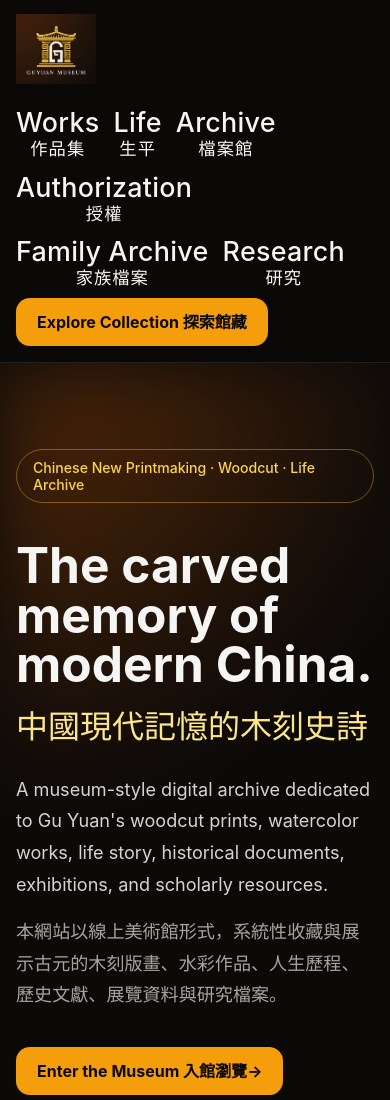
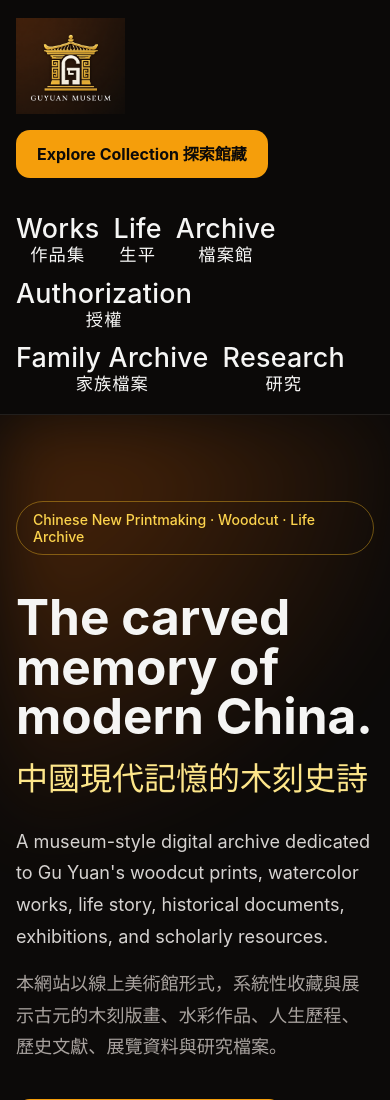
Before and after one commit to Guyuanmuseum/guyuanmuseum, a plain HTML site: page index.html in a window 390 px wide. Shown: the top 1100 px of the page. Drawn offline with Linux system fonts and the light colour scheme.

Commit message:
Add files via upload
Update the website header layout.

1. Make the Guyuan Museum logo larger so it visually matches the enlarged navigation menu.
   - Desktop logo height: 110–120px
   - Mobile logo height: 70–80px
   - Use object-fit: contain
   - Do not crop, stretch, recolor, or alter the logo image

2. Move the “Explore Collection 探索館藏” button down under the logo on the left side.
   - The button should sit below the logo, not on the far right of the header.
   - Align it neatly with the logo area.
   - Keep the gold button style.

3. Keep the main navigation centered/right:
   - Works 作品集
   - Life 生平
   - Archive 檔案館
   - Authorization 授權
   - Family Archive 家族檔案
   - Research 研究

4. Do not change the page content, artwork gallery, colors, or typography.

5. Keep the header elegant, balanced, and museum-like.

```diff
--- a/index.html
+++ b/index.html
@@ -14,10 +14,12 @@
   <body>
     <header class="site-header">
       <div class="header-inner">
-        <div class="header-topline">
+        <div class="header-left">
           <a class="brand" href="#top" aria-label="Gu Yuan Online Museum home">
             <img src="logo-transparent.png" alt="Guyuan Museum Logo" class="logo">
           </a>
+          <a class="button button-primary header-button" href="#works">Explore Collection 探索館藏</a>
+        </div>
         <nav class="main-nav" aria-label="Main navigation">
           <a href="#works"><span>Works</span><small>作品集</small></a>
           <a href="#life"><span>Life</span><small>生平</small></a>
@@ -26,10 +28,6 @@
           <a href="#guardian"><span>Family Archive</span><small>家族檔案</small></a>
           <a href="#research"><span>Research</span><small>研究</small></a>
         </nav>
-        </div>
-        <div class="header-action-row">
-          <a class="button button-primary header-button" href="#works">Explore Collection 探索館藏</a>
-        </div>
       </div>
     </header>
 
--- a/styles.css
+++ b/styles.css
@@ -64,20 +64,17 @@ a {
 
 .header-inner {
   display: grid;
-  gap: 10px;
-  padding: 14px 0 16px;
+  grid-template-columns: auto minmax(0, 1fr);
+  align-items: center;
+  gap: clamp(36px, 5vw, 78px);
+  padding: 18px 0 20px;
 }
 
-.header-topline {
-  display: grid;
-  grid-template-columns: auto minmax(0, 1fr);
+.header-left {
+  display: flex;
+  flex-direction: column;
   align-items: center;
-  gap: 24px;
-}
-
-.header-action-row {
-  display: flex;
-  justify-content: flex-end;
+  gap: 14px;
 }
 
 .brand span,
@@ -98,7 +95,8 @@ a {
 
 .logo {
   display: block;
-  max-height: 70px;
+  height: 115px;
+  max-height: 120px;
   width: auto;
   object-fit: contain;
 }
@@ -115,7 +113,7 @@ a {
 .main-nav {
   display: flex;
   align-items: center;
-  justify-content: center;
+  justify-content: flex-end;
   flex-wrap: wrap;
   gap: clamp(14px, 1.8vw, 30px);
   color: var(--stone-100);
@@ -164,6 +162,10 @@ a {
     background 160ms ease,
     color 160ms ease,
     border-color 160ms ease;
+}
+
+.header-button {
+  margin-top: 2px;
 }
 
 .button-primary {
@@ -1107,12 +1109,16 @@ a {
     width: min(100% - 32px, 1280px);
   }
 
-  .header-topline {
+  .header-inner {
     grid-template-columns: 1fr;
   }
 
-  .header-action-row {
-    justify-content: flex-start;
+  .header-left {
+    align-items: flex-start;
+  }
+
+  .logo {
+    height: 96px;
   }
 
   .hero-inner {
```
Lines whose indentation alone changed are shown as unchanged.
